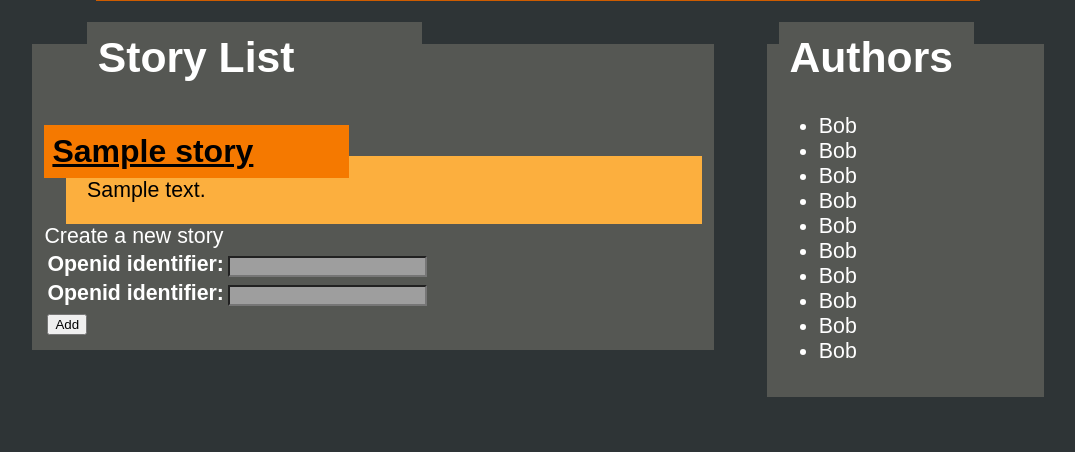
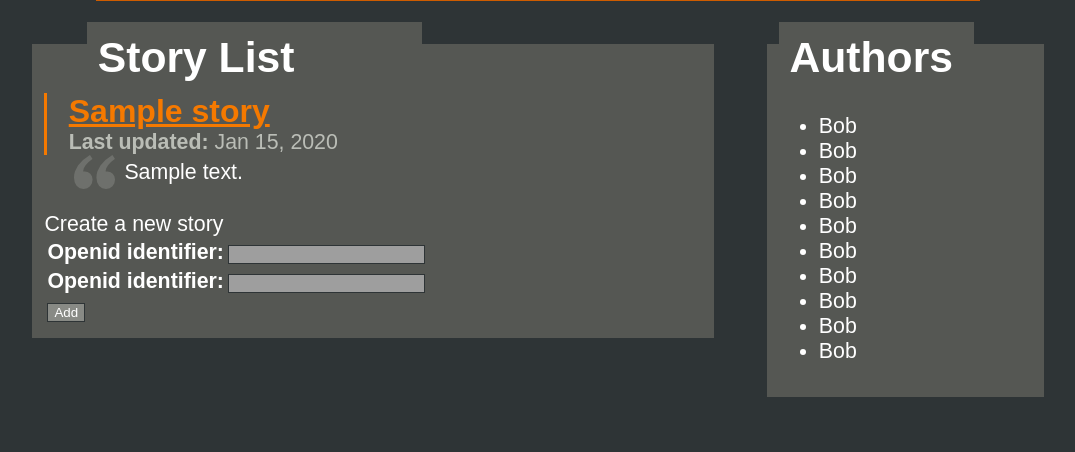
Before and after one commit to gcr/twg, a Django app: template stories/templates/stories/story_list.html in a window 1280 px wide. Shown: the part 348-800 px from the top of the page, without its empty margins (102-1177 px from the left). Run offline with Django 3.2, Linux system fonts and the light colour scheme; a user stored in the database is signed in; tables that the repository leaves empty hold one stand-in row (values such as "Sample post"); the template is opened without the code that fills it: values that come from a table or form of the project are taken from there, most other values are stand-ins (such as "Sample title", 1, 10 or a date in 2020); grey boxes are pictures that could not be loaded.

Commit message:
More stuff

```diff
--- a/settings.py
+++ b/settings.py
@@ -96,6 +96,7 @@ INSTALLED_APPS = (
     #'django.contrib.sites',
     'django.contrib.admin',
     'django_openid_auth',
+    'django.contrib.humanize',
     'twg.stories',
     'twg.registration',
 )
--- a/static/stylesheet.css
+++ b/static/stylesheet.css
@@ -7,6 +7,12 @@ body {
     font-family: Arial;
     background-color: #2e3436;
     font-size: 16pt;
+}
+
+input {
+    background-color: #888a85;
+    color: #fff;
+    border: solid 1px #2e3436;
 }
 
 .header {
@@ -126,6 +132,7 @@ body {
 
 input.openid {
     background: #fff url("/openid/logo.gif") no-repeat;
+    color: #000;
     background-position: 0 50%;
     padding-left: 16px;
 }
@@ -133,23 +140,27 @@ input.openid {
 .story-list {
 /*    width: 70%;*/
 }
-.story-list h2 {
+.story-list .story-header {
     display: inline-block;
-    background-color: #f57900;
-    color: #000;
-    padding: 0.25em;
-    padding-right: 3em;
-    margin: 1em 0 0 0;
-/*    float: left;*/
+    border-left: solid 3px #f57900;
+    color: #babdb6;
+    padding-left: 1em;
+}
+.story-list .story-header h2 {
+    margin: 0;
 }
 .story-list a:visited,.story-list a:active,.story-list a:hover,.story-list a:link {
-    color: #000;
+    color: #f57900;
 }
 .story-list .story {
     display: block;
-    margin-top: -1em;
+    background-image: url("/static/quote-left.png");
+    background-repeat: no-repeat;
+    background-position: 8px 0;
+/*    margin-top: -1em;*/
     margin-left: 1em;
-    background-color: #fcaf3e;
-    color: #000;
-    padding: 1em;
+    margin-bottom: 1em;
+/*    background-color: #ce5c00;*/
+    padding: 0.25em;
+    text-indent: 2.5em;
 }
--- a/stories/templates/stories/story_list.html
+++ b/stories/templates/stories/story_list.html
@@ -1,4 +1,6 @@
 {% extends "base_stories.html" %}
+
+{% load humanize %}
 
 {% block title %}Story list{% endblock %}
 
@@ -8,8 +10,14 @@
         {% if story_list %}
             {% for story in story_list %}
                 {# TODO: Change this to ui-state-active for new stories #}
-                <h2><a href="{% url story_detail slug=story.slug %}">{{story.name}}</a></h2>
-                <div class="story">{{ story.brieftext }}</div>
+                <div class="story-header">
+                    <h2><a href="{% url story_detail slug=story.slug %}">{{story.name}}</a></h2>
+                    <strong>Last updated:</strong>
+                    {{ story.last_update_date|naturalday:"M d, Y" }}
+                </div>
+                <div class="story">
+                    {{ story.brieftext }}
+                </div>
             {% endfor %}
         {% else %}
             No stories yet!
```
Also changed, not shown: static/flowRoot2383.png (added), static/quote-left.png (added).
